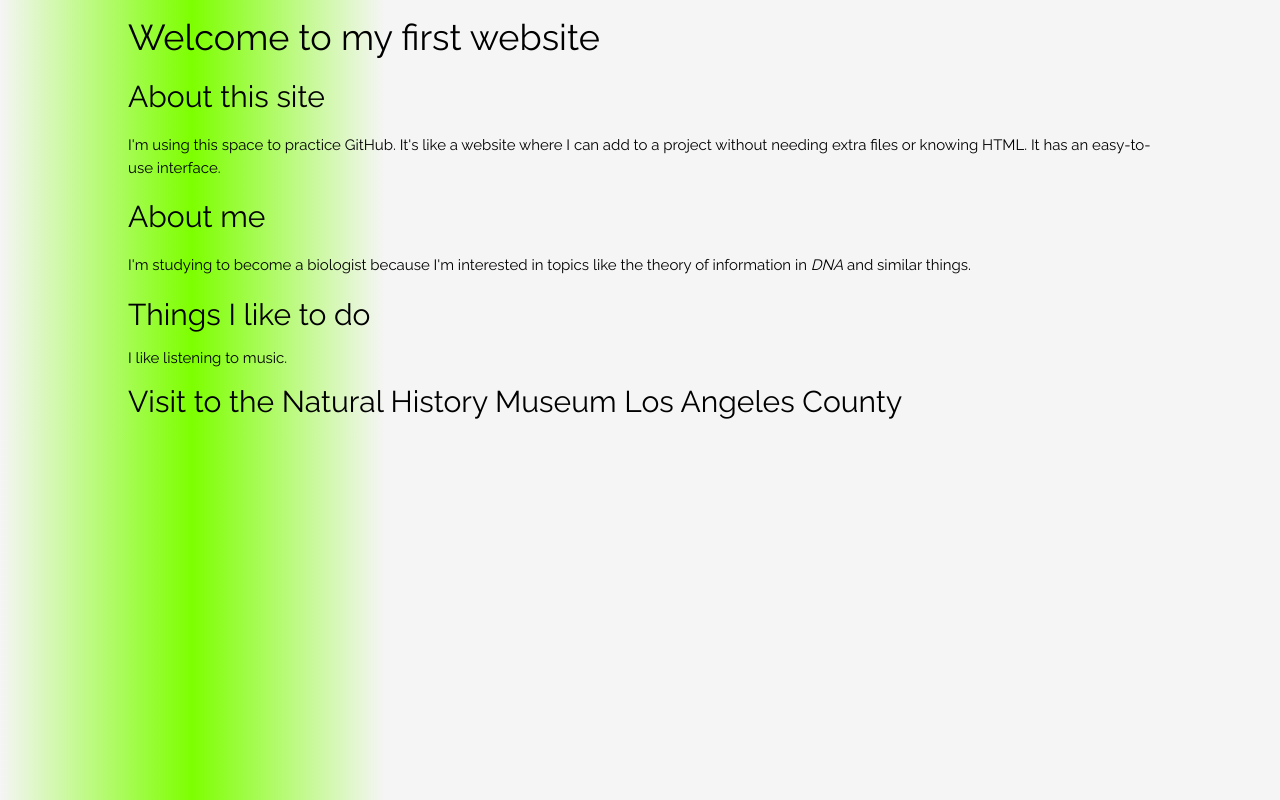
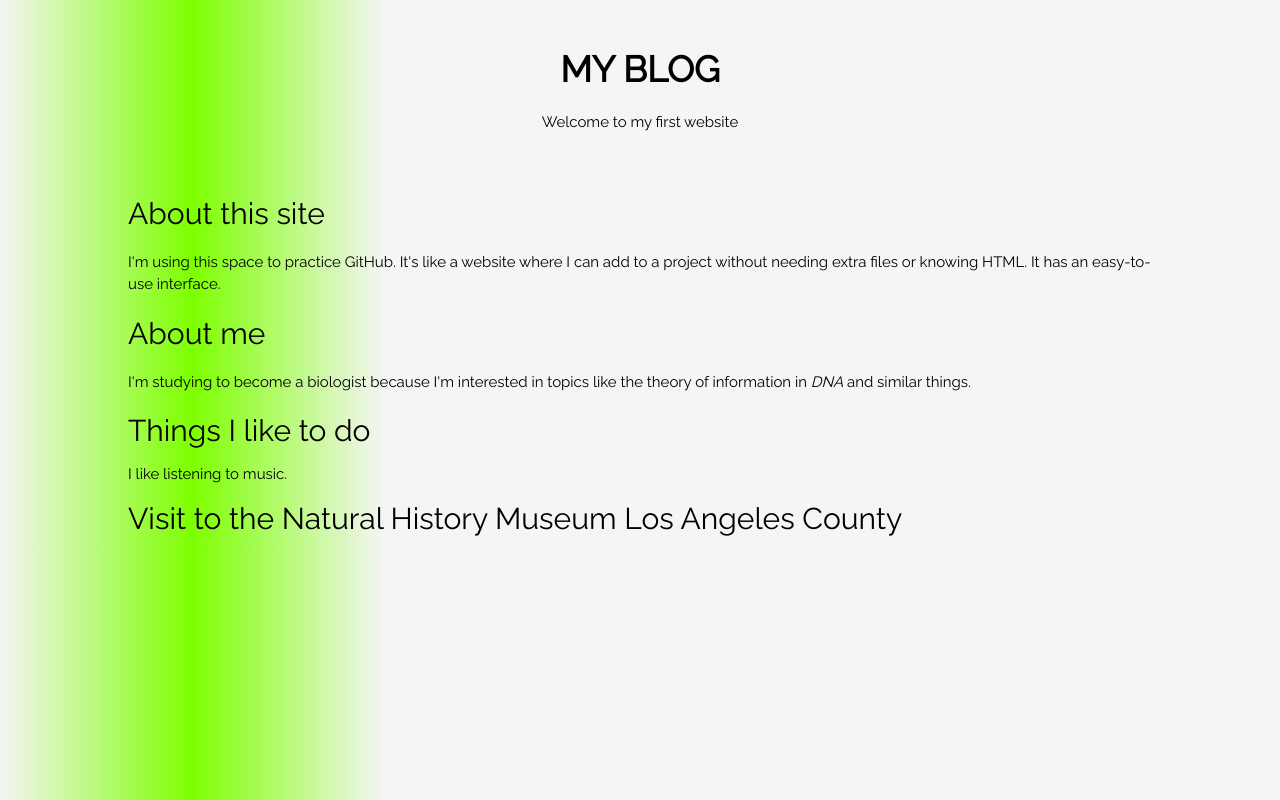
Before and after one commit to Jose461723/publishing-pages, a plain HTML site: page index.html in a window 1280 px wide. Drawn offline with nearby package versions, Linux system fonts and the light colour scheme.

Commit message:
Update index.html

```diff
--- a/index.html
+++ b/index.html
@@ -16,9 +16,12 @@ body {
     </style>
 </head>
 <body>
-    <main class="container mt-4">
-    <h1>Welcome to my first website</h1>
-        <h2>About this site</h2>
+<header class="w3-container w3-center w3-padding-32">
+  <h1><b>MY BLOG</b></h1>
+  <p>Welcome to my first website</p>
+</header>
+
+<h2>About this site</h2>
 
 <P>I'm using this space to practice GitHub. It's like a website where I can add to a project without
 needing extra files or knowing HTML. It has an easy-to-use interface.</P>
```
